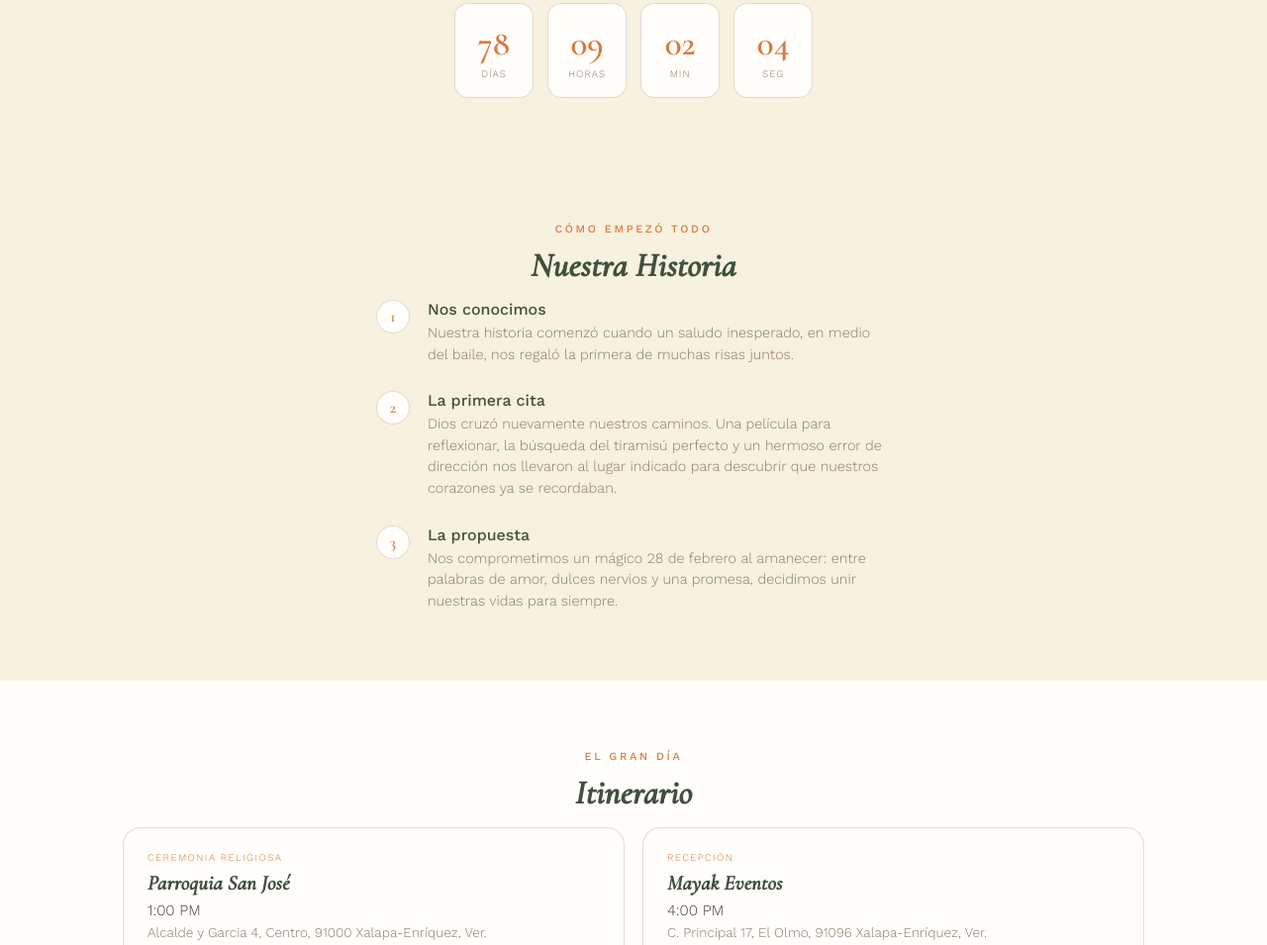
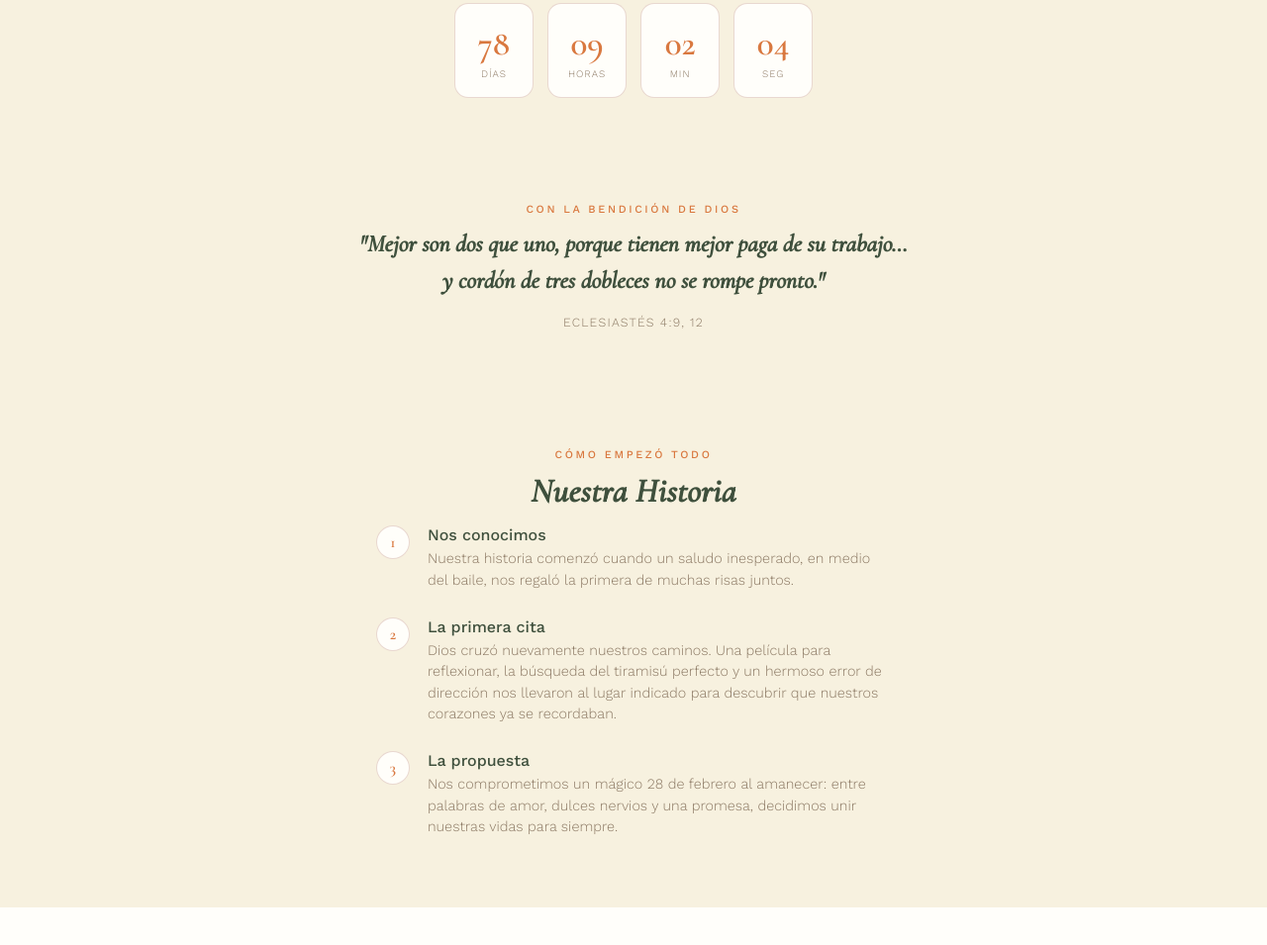
Before and after one commit to marreola121/wedding, a plain HTML site: page index.html in a window 1280 px wide. Shown: the part 886-1841 px from the top of the page at 99% size. Drawn offline with nearby package versions, Linux system fonts and the light colour scheme.

Commit message:
Update index.html
dedicatoria

```diff
--- a/index.html
+++ b/index.html
@@ -247,6 +247,18 @@
 
   .reveal{ opacity:0; transform:translateY(18px); transition:opacity .7s ease, transform .7s ease; }
   .reveal.is-visible{ opacity:1; transform:translateY(0); }
+
+  /* ---- Dedicatoria (versículo) ---- */
+  .verse-section{ text-align:center; padding:50px 0; }
+  .verse-text{
+    font-family:'Cormorant Garamond', serif; font-style:italic; font-weight:600;
+    font-size:1.5rem; line-height:1.55; color:var(--oliva);
+    max-width:560px; margin:0 auto;
+  }
+  .verse-cite{
+    margin-top:16px; font-size:0.78rem; letter-spacing:0.1em; text-transform:uppercase;
+    color:var(--text-dim);
+  }
 
   /* ---- Historia (timeline) ---- */
   .timeline{ display:flex; flex-direction:column; gap:26px; max-width:520px; margin:0 auto; }
@@ -546,6 +558,14 @@
     <div class="cd-box"><div class="n" id="cd-hours">00</div><div class="l">Horas</div></div>
     <div class="cd-box"><div class="n" id="cd-mins">00</div><div class="l">Min</div></div>
     <div class="cd-box"><div class="n" id="cd-secs">00</div><div class="l">Seg</div></div>
+  </div>
+</section>
+
+<section class="section verse-section" id="dedicatoria">
+  <div class="wrap-narrow">
+    <div class="section-eyebrow reveal">Con la bendición de Dios</div>
+    <p class="verse-text reveal">"Mejor son dos que uno, porque tienen mejor paga de su trabajo… y cordón de tres dobleces no se rompe pronto."</p>
+    <div class="verse-cite reveal">Eclesiastés 4:9, 12</div>
   </div>
 </section>
 
```
